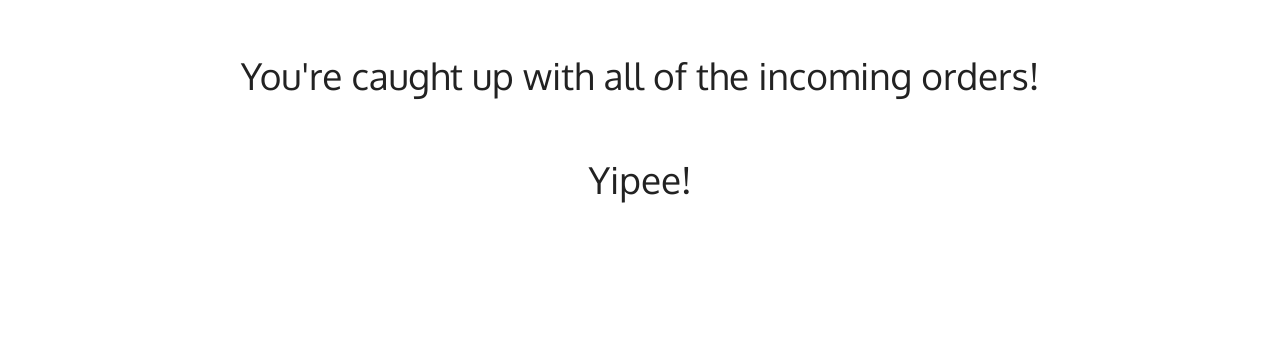
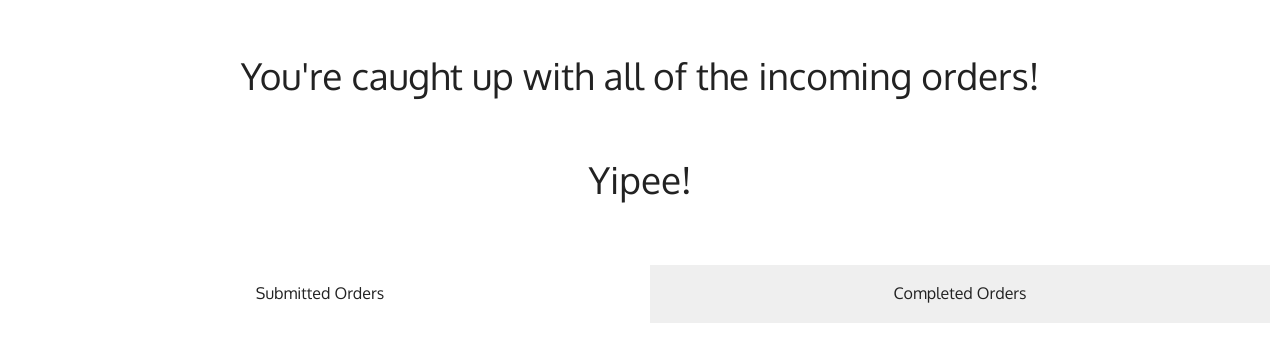
Before and after one commit to RevolutionTech/seared-quail, a Django app: page /kitchen/ in a window 1280 px wide. Shown: the top 362 px of the page. Run offline with Django 3.2, Linux system fonts and the light colour scheme; the visitor is signed in with stand-in values (Sample User, id 1); data that the repository does not hold is empty.

Commit message:
Show completed orders on the /kitchen interface

```diff
--- a/seared_quail/order/views.py
+++ b/seared_quail/order/views.py
@@ -70,7 +70,11 @@ class KitchenView(TemplateView):
 
     def get_context_data(self, **kwargs):
         context = super(KitchenView, self).get_context_data(**kwargs)
-        context['orders'] = [order.encodeJSON() for order in Order.objects.filter(completed__isnull=True).order_by('id')]
+        orders = Order.objects.all()
+        context['orders'] = {
+            'submitted': [order.encodeJSON() for order in orders.filter(completed__isnull=True).order_by('id')],
+            'completed': [order.encodeJSON() for order in orders.filter(completed__isnull=False).order_by('-id')],
+        }
         return context
 
 
--- a/static/js/kitchen.js
+++ b/static/js/kitchen.js
@@ -35,7 +35,7 @@ $(document).ready(function() {
 
     // Show "caught up" text if there are no incoming orders
     function check_caught_up() {
-        if ($('.panel').length == 0) $('.caught-up').show();
+        if ($('#orders-submitted > .panel').length == 0) $('.caught-up').show();
     }
 
     // Click "Done" button
@@ -45,12 +45,15 @@ $(document).ready(function() {
 
             // Mark order as complete
             jQuery.post("/kitchen/completeorder", { order: orderid }, function() {
-                // Remove order
-                $.when($('#' + orderid + '.panel').fadeOut())
+                // Move panel over to completed tab
+                var submittedorder = $('#' + orderid + '.panel');
+                var completedorder = submittedorder.clone();
+                completedorder.find('.button').remove();
+                $('#orders-completed').prepend(completedorder);
+                $.when(submittedorder.fadeOut())
                     .done(function() {
                         // Remove panel
-                        $('#' + orderid + '.panel').remove();
-
+                        submittedorder.remove();
                         // Check if empty
                         check_caught_up();
                     });
@@ -62,8 +65,8 @@ $(document).ready(function() {
     function update_orders() {
         // Most recent order
         var lastorderid = 0; // Just provide 0 if we don't have any orders on the page
-        if ($('.panel').length > 0){
-            lastorderid = parseInt($('.panel').last()[0].id);
+        if ($('#orders-submitted > .panel').length > 0){
+            lastorderid = parseInt($('#orders-submitted > .panel').last().attr('id'));
         }
 
         // Get orders newer than what we have on the page
@@ -78,7 +81,7 @@ $(document).ready(function() {
                     itemlist += "<li>" + this['quantity'] + " " + this['name'] + "</li>";
                     if (this['note']) itemlist += "<ul class=\"item-note\"><small><li>" + this['note'] + "</li></small></ul>";
                 });
-                $('.orders').append(
+                $('#orders-submitted').append(
                     "<div class=\"panel\" id=\"" + this['id'] + "\"><h4>Table: " + this['table'] +
                     "</h4><ul>" + itemlist + "</ul>" +
                     "<a href=\"#\" class=\"button small success\" id=\"" + this['id'] + "\">Done</a></div>"
--- a/templates/kitchen.html
+++ b/templates/kitchen.html
@@ -10,12 +10,17 @@
 {% block javascript %}{% static "js/kitchen.js" %}{% endblock %}
 
 {% block content %}
-<h2 class="caught-up" style="text-align: center; margin-top: 40px;{% if orders %} display:none;{% endif %}">
+<h2 class="caught-up" style="text-align: center; margin-top: 40px;{% if orders.submitted %} display:none;{% endif %}">
     You're caught up with all of the incoming orders!
-    <br /><br />Yipee!
+    <br /><br />Yipee!<br /><br />
 </h2>
-<div class="orders">
-{% for order in orders %}
+<ul class="tabs small-block-grid-2" data-tab>
+    <li class="tab-title active" style="text-align: center;"><a href="#orders-submitted">Submitted Orders</a></li>
+    <li class="tab-title" style="text-align: center;"><a href="#orders-completed">Completed Orders</a></li>
+</ul>
+<div class="tabs-content">
+    <div class="content active" id="orders-submitted">
+    {% for order in orders.submitted %}
         <div class="panel" id="{{ order.id }}">
             <h4>Table: {{ order.table }}</h4>
             <ul>
@@ -32,4 +37,22 @@
         </div>
     {% endfor %}
     </div>
+    <div class="content" id="orders-completed">
+    {% for order in orders.completed %}
+        <div class="panel" id="{{ order.id }}">
+            <h4>Table: {{ order.table }}</h4>
+            <ul>
+            {% for item in order.items %}
+                <li>{{ item.quantity }} {{ item.name }}</li>
+                {% if item.note %}
+                    <ul class="item-note">
+                        <small><li>{{ item.note }}</li></small>
+                    </ul>
+                {% endif %}
+            {% endfor %}
+            </ul>
+        </div>
+    {% endfor %}
+    </div>
+</div>
 {% endblock %}
```
Lines whose indentation alone changed are shown as unchanged.
